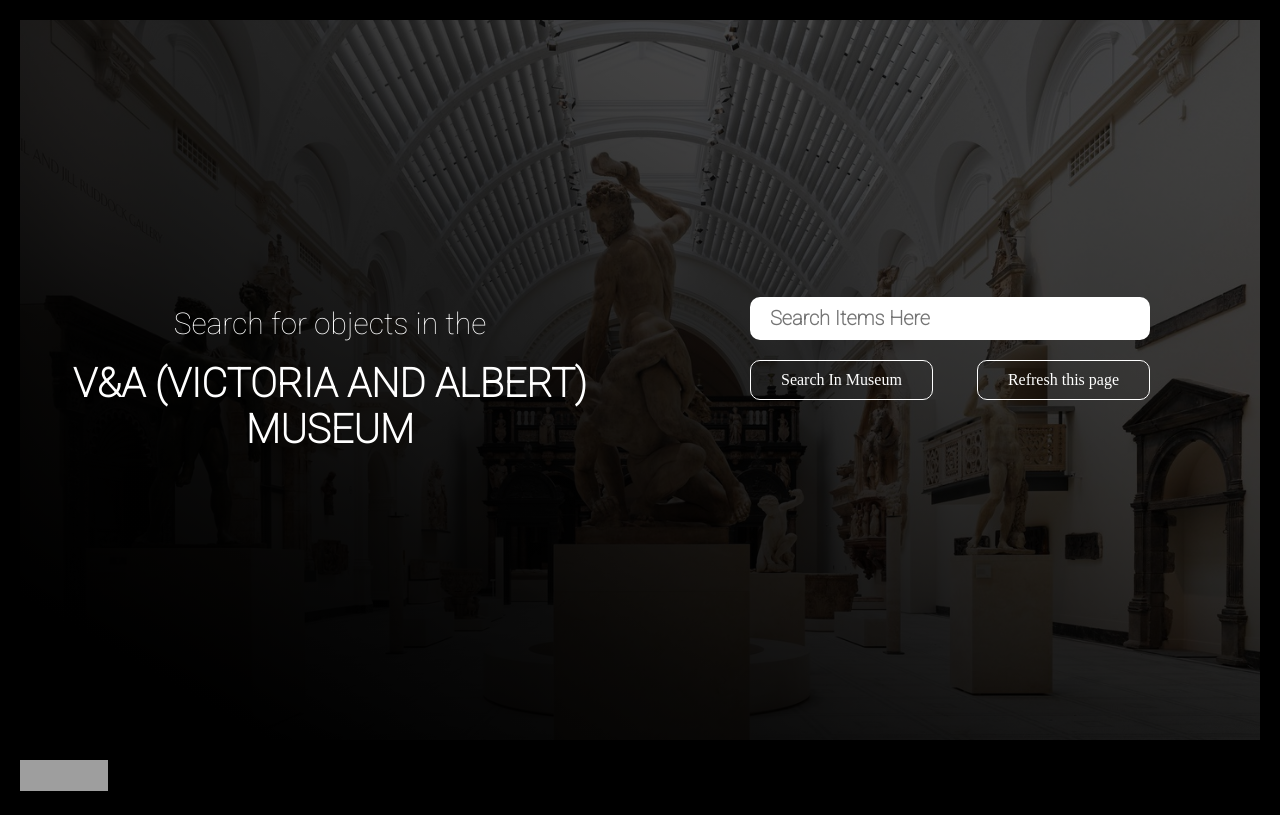
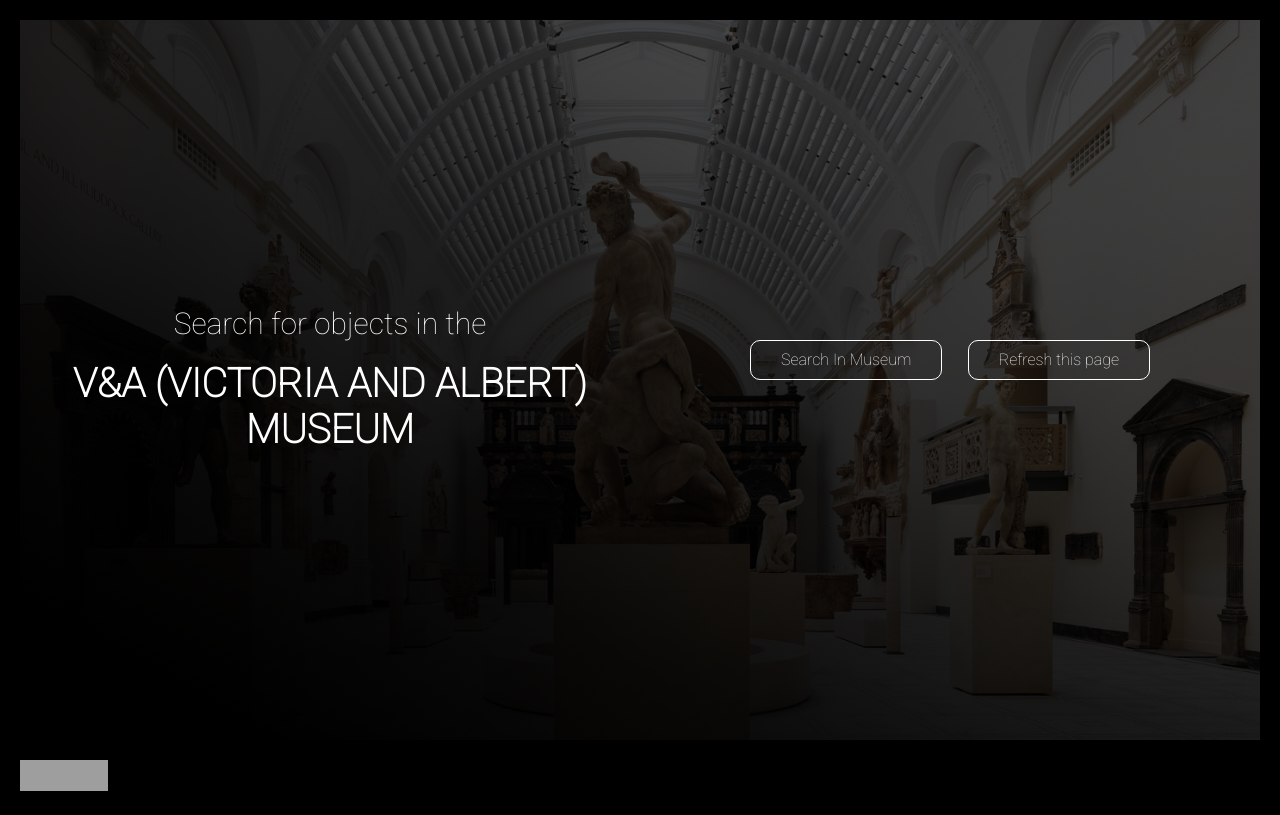
Before and after one commit to Raheemshah2809/api-coursework, a plain HTML site: page index.html in a window 1280 px wide. Drawn offline with Linux system fonts and the light colour scheme; grey boxes are pictures that could not be loaded.

Commit message:
testing html

```diff
--- a/index.html
+++ b/index.html
@@ -25,7 +25,7 @@
             <!-- Form -->
             <div class="header__form">
                 <form class="form">
-                    <input type="text" id="generalSearch" placeholder="Search Items Here" class="form__search">
+                    <label type="text" id="generalSearch" placeholder="Search Items Here" class="form__search">
                     <div class="form__buttons">
                         <button type="submit" id="submitForm" class="btn">Search In Museum</button>
                         <button class="btn" formaction="index.html">Refresh this page</button>
```
